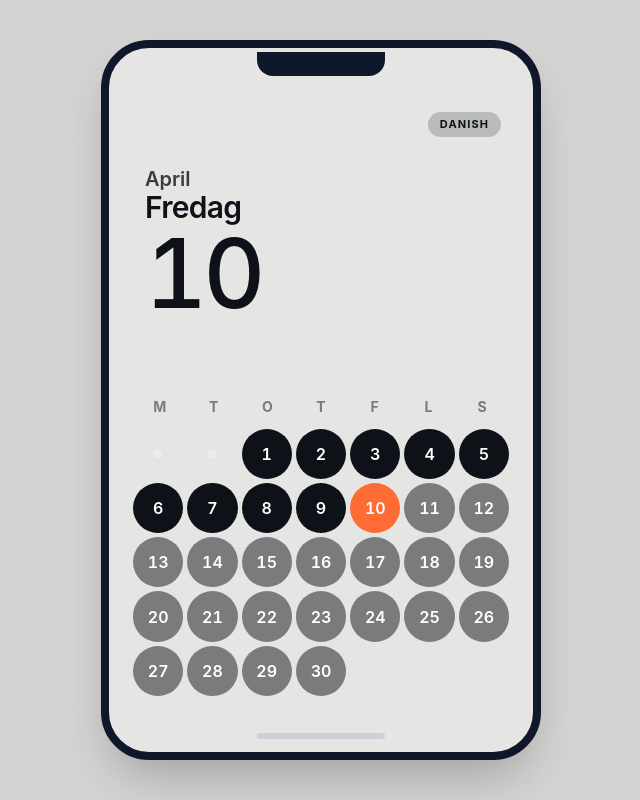
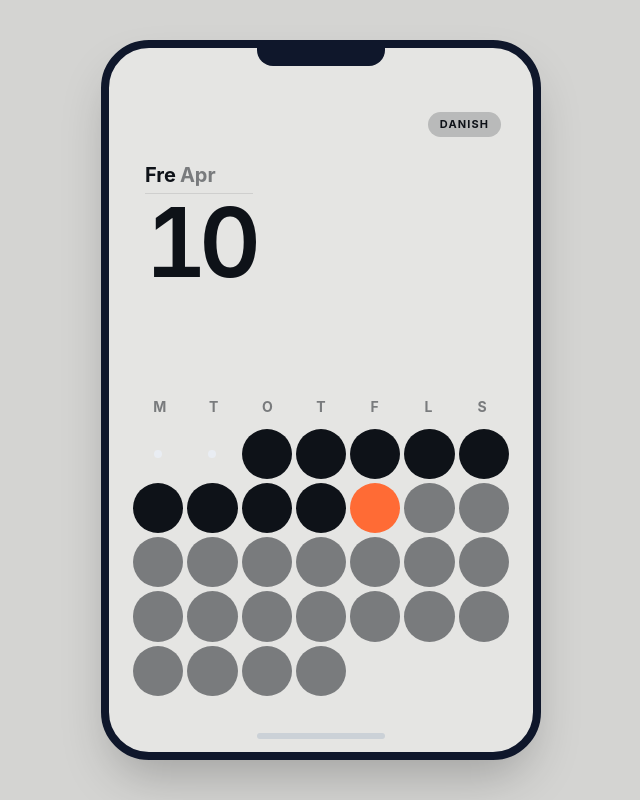
Before and after one commit to markandrevegas/calendar, a Nuxt app: page / in a window 1280 px wide. Shown: the whole page, without its empty margins (319-959 px from the left). Built offline with nearby package versions, Linux system fonts and the light colour scheme.

Commit message:
layout in header

```diff
--- a/app/assets/css/main.css
+++ b/app/assets/css/main.css
@@ -4,7 +4,7 @@
 @theme {
 	--font-sans: "Inter", ui-sans-serif, system-ui;
 	/*text*/
-	--tracking-minimum: -0.25rem;
+	--tracking-minimum: -0.5rem;
 	/*colors*/
 	--color-palladian: #e9edf3;
 	--color-abyssal: #0e1218;
--- a/app/components/CalendarGrid.vue
+++ b/app/components/CalendarGrid.vue
@@ -29,7 +29,7 @@ const handleDateClick = (day) => {
 	emit("select-date", eventData)
 }
 const isDk = computed(() => props.format === "dk")
-const daMonths = ["Januar", "Februar", "Marts", "April", "Maj", "Juni", "Juli", "August", "September", "Oktober", "November", "December"]
+const daMonths = ["jan", "feb", "mar", "apr", "maj", "jun", "jul", "aug", "sep", "okt", "nov", "dec"]
 
 const currentMonthName = computed(() => {
 	const monthIndex = props.viewDate.getMonth()
@@ -42,7 +42,7 @@ const displayDate = computed(() => new Date(props.viewDate.getFullYear(), props.
 
 const currentWeekdayName = computed(() => {
 	if (props.format === "dk") {
-		const days = ["Søndag", "Mandag", "Tirsdag", "Onsdag", "Torsdag", "Fredag", "Lørdag"]
+		const days = ["søn", "man", "tir", "ons", "tor", "fre", "lør"]
 		return days[displayDate.value.getDay()]
 	}
 	return displayDate.value.toLocaleString("en-US", { weekday: "short" })
@@ -96,20 +96,7 @@ watch(
 
 <template>
 	<div class="flex h-full min-h-0 w-full flex-col select-none">
-		<div class="flex flex-1 items-start px-1">
-			<div class="flex min-h-0 flex-1 items-start px-2 py-2">
-				<div class="flex w-full flex-col">
-					<span class="text-abyssal/80 text-xl leading-none font-semibold">
-						{{ currentMonthName }}
-					</span>
-					<span class="block text-abyssal text-3xl tracking-tight font-semibold">{{ currentWeekdayName }}</span>
-					<h1 class="text-abyssal w-full overflow-hidden text-8xl tracking-min leading-none font-medium whitespace-nowrap tabular-nums">
-						{{ displayDayLabel }}
-					</h1>
-					<span class="hidden text-abyssal text-[clamp(6rem,7vw,8rem)] leading-none">{{ viewDate.getFullYear() }}</span>
-				</div>
-			</div>
-		</div>
+		<CalendarHeader :view-date="props.viewDate" :selected-day="selectedDay" :format="props.format" />
 
 		<div class="mt-auto mb-3 grid grid-cols-7">
 			<span v-for="(label, index) in labels" :key="`${format}-${index}`" class="text-abyssal/50 text-center text-sm font-bold"> {{ label }} </span>
@@ -123,7 +110,7 @@ watch(
 			<div v-for="day in daysInMonth" :key="day" class="flex aspect-square items-center justify-center">
 				<button
 					@click="handleDateClick(day)"
-					class="relative flex h-full w-full items-center justify-center rounded-full transition-all duration-300 text-white tabular-nums"
+					class="relative flex h-full w-full items-center justify-center rounded-full text-white tabular-nums transition-all duration-300"
 					:class="{
 						'bg-ember': selectedDay === day,
 						'bg-abyssal': selectedDay !== day && getDayState(day) === 'past',
@@ -131,7 +118,7 @@ watch(
 					}"
 				>
 					<span v-if="hasEvent(day)" class="text-base leading-none text-white">*</span>
-					<span v-else class="font-semibold">{{ day }}</span>
+					<span v-else class="hidden font-semibold">{{ day }}</span>
 				</button>
 			</div>
 		</div>
--- /dev/null
+++ b/app/components/CalendarHeader.vue
@@ -0,0 +1,53 @@
+<script setup>
+import { computed } from "vue"
+
+const props = defineProps({
+	viewDate: { type: Date, required: true },
+	selectedDay: { type: Number, required: true },
+	format: { type: String, default: "dk" }
+})
+
+const daMonths = ["Jan", "Feb", "Mar", "Apr", "Maj", "Jun", "Jul", "Aug", "Sep", "Okt", "Nov", "Dec"]
+
+const displayDate = computed(() => new Date(props.viewDate.getFullYear(), props.viewDate.getMonth(), props.selectedDay))
+
+const currentMonthName = computed(() => {
+	const monthIndex = props.viewDate.getMonth()
+	return props.format === "dk" ? daMonths[monthIndex] : props.viewDate.toLocaleString("en-US", { month: "long" })
+})
+
+const currentWeekdayName = computed(() => {
+	if (props.format === "dk") {
+		const days = ["Søn", "Man", "Tir", "Ons", "Tor", "Fre", "Lør"]
+		return days[displayDate.value.getDay()]
+	}
+	return displayDate.value.toLocaleString("en-US", { weekday: "short" })
+})
+
+const displayDayLabel = computed(() => String(props.selectedDay).padStart(2, "0"))
+</script>
+
+<template>
+	<div class="flex flex-1 items-start px-1">
+		<div class="flex min-h-0 flex-1 items-start px-2">
+			<div class="flex w-fit flex-col">
+				<div class="border-abyssal/10 flex items-center gap-1 border-b pb-1 whitespace-nowrap">
+					<span class="text-abyssal text-xl font-bold">
+						{{ currentWeekdayName }}
+					</span>
+					<span class="text-abyssal/50 text-xl font-bold">
+						{{ currentMonthName }}
+					</span>
+				</div>
+
+				<h1 class="text-abyssal w-full text-8xl leading-none font-semibold tracking-min tabular-nums">
+					{{ displayDayLabel }}
+				</h1>
+
+				<span class="hidden">
+					{{ viewDate.getFullYear() }}
+				</span>
+			</div>
+		</div>
+	</div>
+</template>
--- a/app/layouts/default.vue
+++ b/app/layouts/default.vue
@@ -1,7 +1,7 @@
 <template>
 	<div class="flex min-h-screen items-center justify-center bg-[#D4D4D2]">
 		<main class="relative z-0 flex h-[667px] w-full max-w-[440px] min-w-0 flex-col overflow-hidden bg-[#E5E5E3] shadow-2xl transition-all duration-300 sm:rounded-[3rem] sm:border-[8px] sm:border-slate-900" style="height: clamp(667px, 90vh, 932px)">
-			<div class="hidden h-8 w-full items-center justify-center sm:flex">
+			<div class="relative -top-[10px] hidden h-8 w-full items-center justify-center sm:flex">
 				<div class="h-6 w-32 rounded-b-2xl bg-slate-900"></div>
 			</div>
 
```
